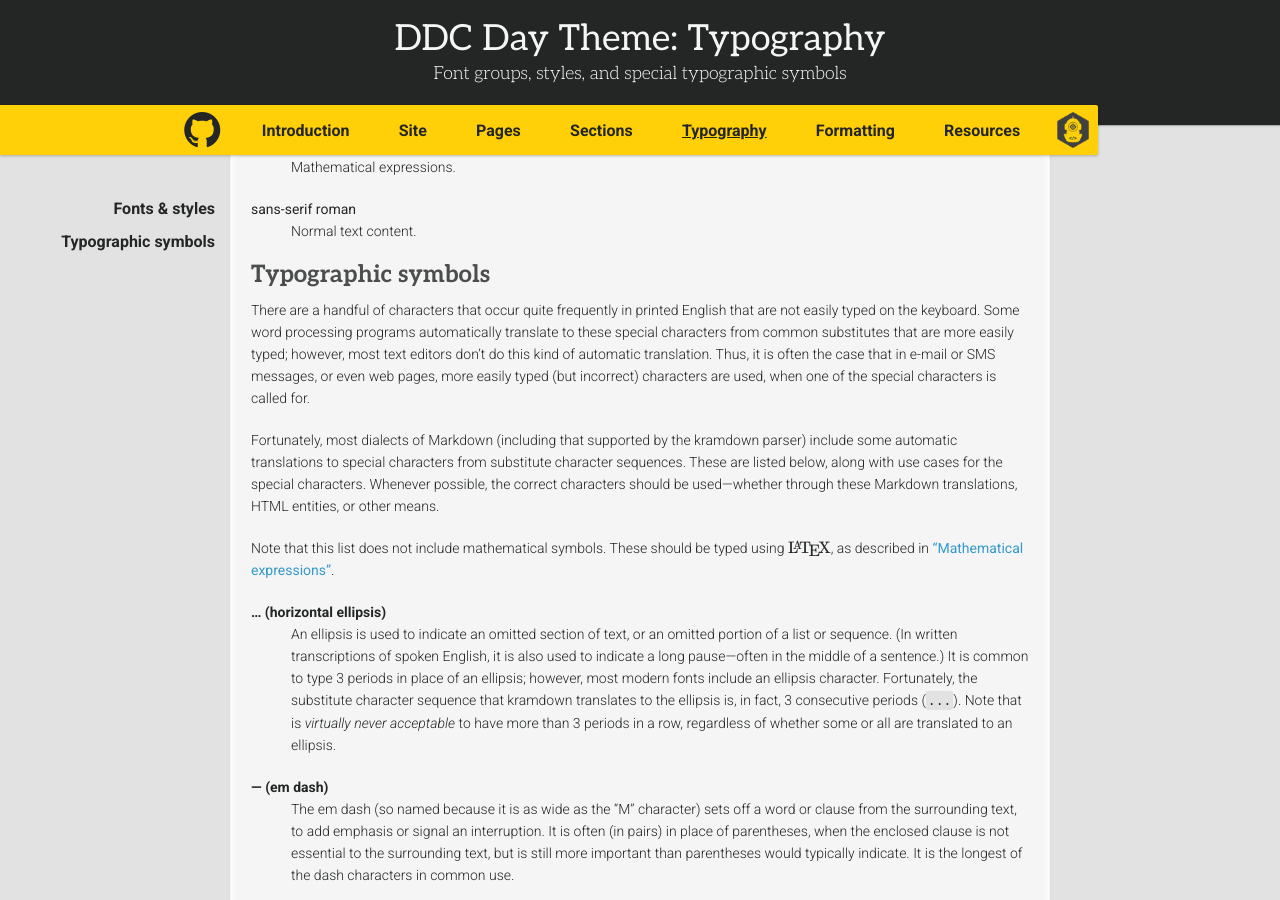
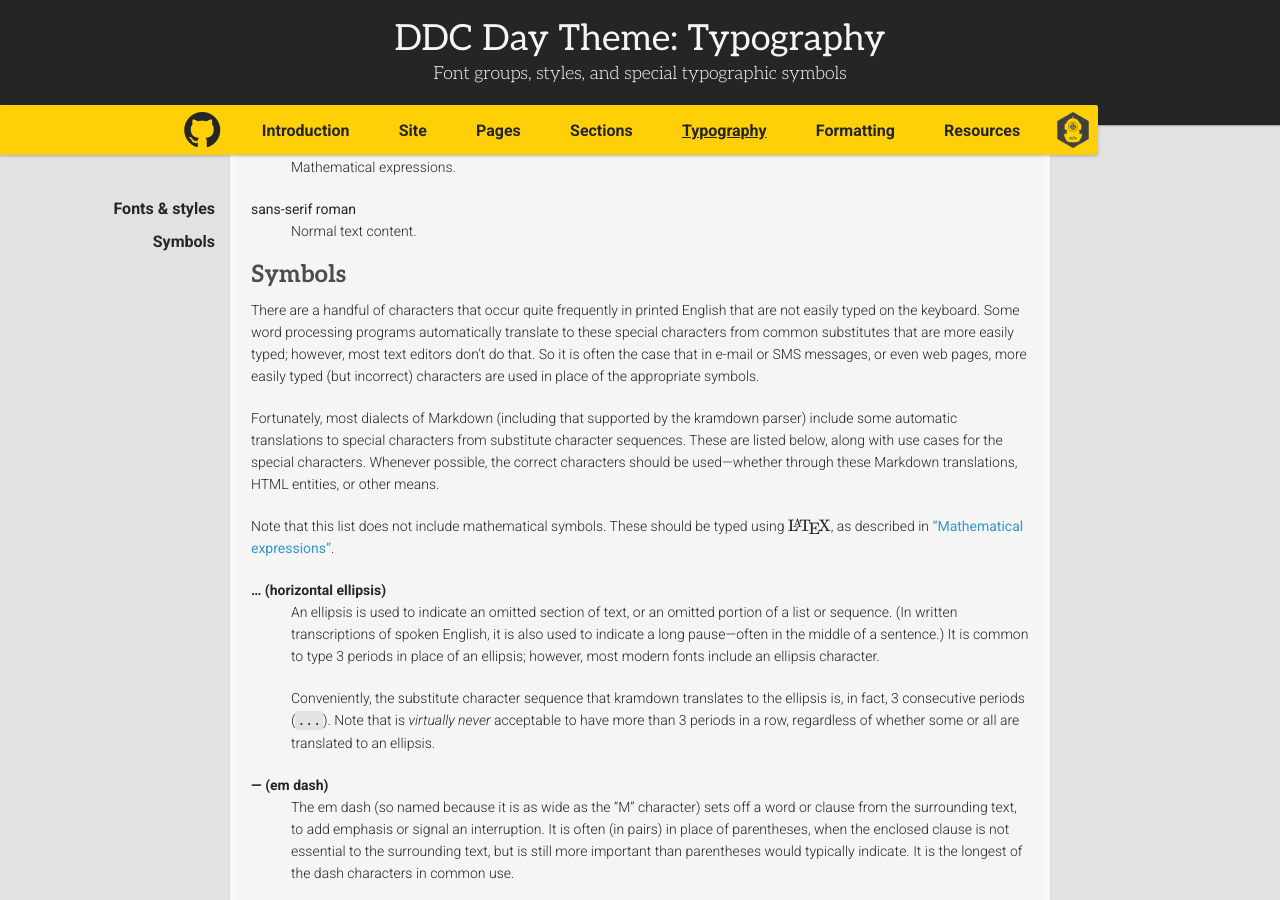
Before and after one commit to ddc-java/ddc-day, a Jekyll site: the page built from typography.md, in a window 1280 px wide and 900 px high, scrolled down 709 px. Built offline with Jekyll 4.4.1, drawn with Linux system fonts in a browser that asks for light colours; nearby versions of some CDN libraries; some web fonts are replaced; our own code applies the rules of GitHub Pages for plain Markdown files; formulas are drawn with MathJax 3.

Commit message:
Add info on typographic symbols

```diff
--- a/typography.md
+++ b/typography.md
@@ -43,9 +43,9 @@ $\text{serif roman and }italic$
 
 : Normal text content.
 
-## Typographic symbols
+## Symbols
 
-There are a handful of characters that occur quite frequently in printed English that are not easily typed on the keyboard. Some word processing programs automatically translate to these special characters from common substitutes that are more easily typed; however, most text editors don't do this kind of automatic translation. Thus, it is often the case that in e-mail or SMS messages, or even web pages, more easily typed (but incorrect) characters are used, when one of the special characters is called for.
+There are a handful of characters that occur quite frequently in printed English that are not easily typed on the keyboard. Some word processing programs automatically translate to these special characters from common substitutes that are more easily typed; however, most text editors don't do that. So it is often the case that in e-mail or SMS messages, or even web pages, more easily typed (but incorrect) characters are used in place of the appropriate symbols.
 
 Fortunately, most dialects of Markdown (including that supported by the kramdown parser) include some automatic translations to special characters from substitute character sequences. These are listed below, along with use cases for the special characters. Whenever possible, the correct characters should be used---whether through these Markdown translations, HTML entities, or other means.
 
@@ -53,16 +53,18 @@ Note that this list does not include mathematical symbols. These should be typed
 
 ... (horizontal ellipsis)
 
-: An ellipsis is used to indicate an omitted section of text, or an omitted portion of a list or sequence. (In written transcriptions of spoken English, it is also used to indicate a long pause---often in the middle of a sentence.) It is common to type 3 periods in place of an ellipsis; however, most modern fonts include an ellipsis character. Fortunately, the substitute character sequence that kramdown translates to the ellipsis is, in fact, 3 consecutive periods (`...`). Note that is _virtually never acceptable_ to have more than 3 periods in a row, regardless of whether some or all are translated to an ellipsis.
+: An ellipsis is used to indicate an omitted section of text, or an omitted portion of a list or sequence. (In written transcriptions of spoken English, it is also used to indicate a long pause---often in the middle of a sentence.) It is common to type 3 periods in place of an ellipsis; however, most modern fonts include an ellipsis character.
+
+: Conveniently, the substitute character sequence that kramdown translates to the ellipsis is, in fact, 3 consecutive periods (`...`). Note that is _virtually never_ acceptable to have more than 3 periods in a row, regardless of whether some or all are translated to an ellipsis.
 
 --- (em dash)
 
 : The em dash (so named because it is as wide as the "M" character) sets off a word or clause from the surrounding text, to add emphasis or signal an interruption. It is often (in pairs) in place of parentheses, when the enclosed clause is not essential to the surrounding text, but is still more important than parentheses would typically indicate. It is the longest of the dash characters in common use.
 
-kramdown automatically translates a sequence of 3 hyphen or minus characters (`---`) into an em dash. When an em dash follows some text on the same line, there should not be a space between the preceding text and the em dash. Similarly, when an em dash is followed by text on the same line, there should be no space between the em dash that the text that follows it.
+: kramdown automatically translates a sequence of 3 hyphen or minus characters (`---`) into an em dash. When an em dash follows some text on the same line, there should not be a space between the preceding text and the em dash. Similarly, when an em dash is followed by text on the same line, there should be no space between the em dash that the text that follows it.
 
 -- (en dash)
 
 : The en dash (which has the same width as "N") is used between the endpoints of a range of values (e.g. numbers, dates, times).
 
-kramdown automatically translates a sequence of 2 hyphen characters (`--`) into an en dash. There should be no spaces immediately before or after the en dash.
+: kramdown automatically translates a sequence of 2 hyphen characters (`--`) into an en dash. There should be no spaces immediately before or after the en dash.
```
